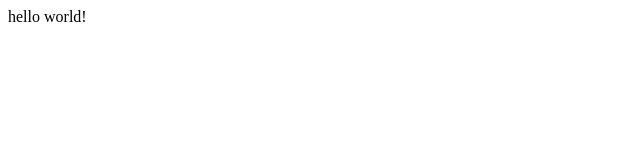
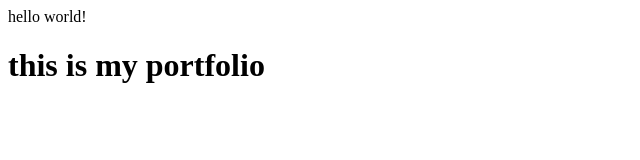
Before and after one commit to pranayteja-g/pranayteja-g.github.io, a plain HTML site: page index.html in a window 1280 px wide. Shown: the whole page, without its empty margins (0-640 px from the left). Drawn offline with Linux system fonts and the light colour scheme.

Commit message:
Update index.html

```diff
--- a/index.html
+++ b/index.html
@@ -1 +1,2 @@
 hello world!
+<h1>this is my portfolio</h1>
```
